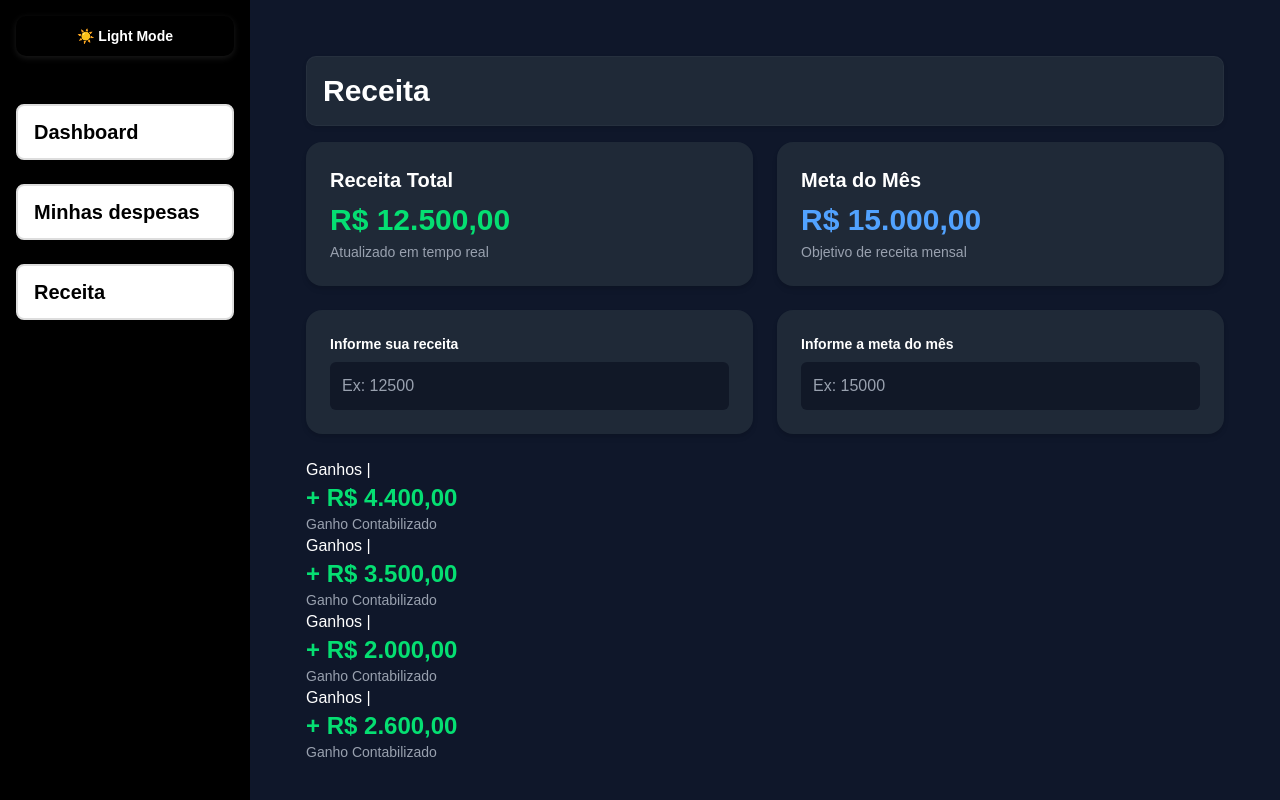
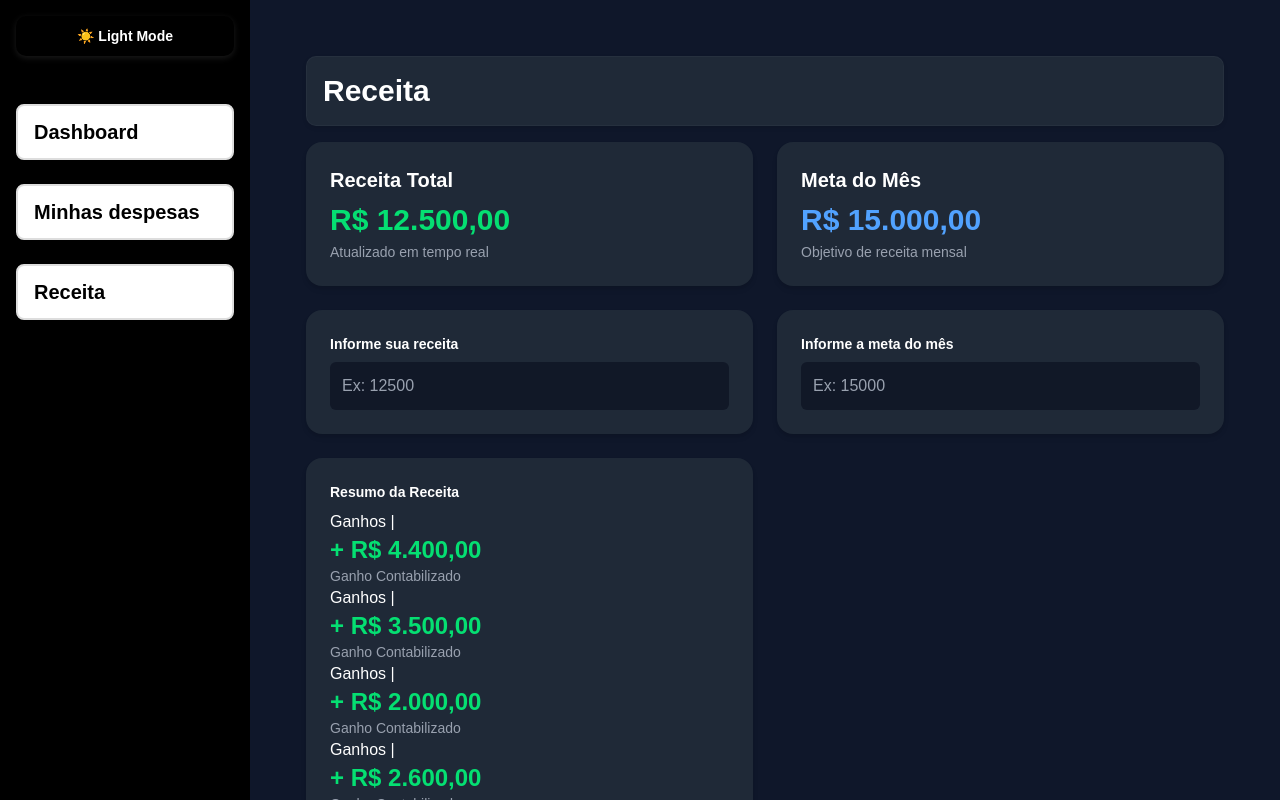
Before and after one commit to codiacademy/ChallengeVII-manha-rio-branco, a React (Vite) app: page /receita in a window 1280 px wide. Built offline with nearby package versions, Linux system fonts and the light colour scheme.

Commit message:
card receita adicionado!

```diff
--- a/src/pages/app/receita/components/ReceitaCard.tsx
+++ b/src/pages/app/receita/components/ReceitaCard.tsx
@@ -1,5 +1,9 @@
 export default function ReceitaCard() {
     return (
+    <div className="bg-[#1f2937] p-6 rounded-2xl shadow-md">
+        <label className="text-white block mb-2 text-sm font-semibold">
+            Resumo da Receita
+        </label>
         <div className="mb-4">
             <h3 className="text-white text-base font-medium">Ganhos |</h3>
             <p className="text-2xl text-green-400 font-bold">+ R$ 4.400,00</p>
@@ -23,7 +27,7 @@ export default function ReceitaCard() {
                 <p className="text-sm text-gray-400">Ganho Contabilizado</p>
             </div>
         </div>
-
+        </div>
 
     )
 }
```
